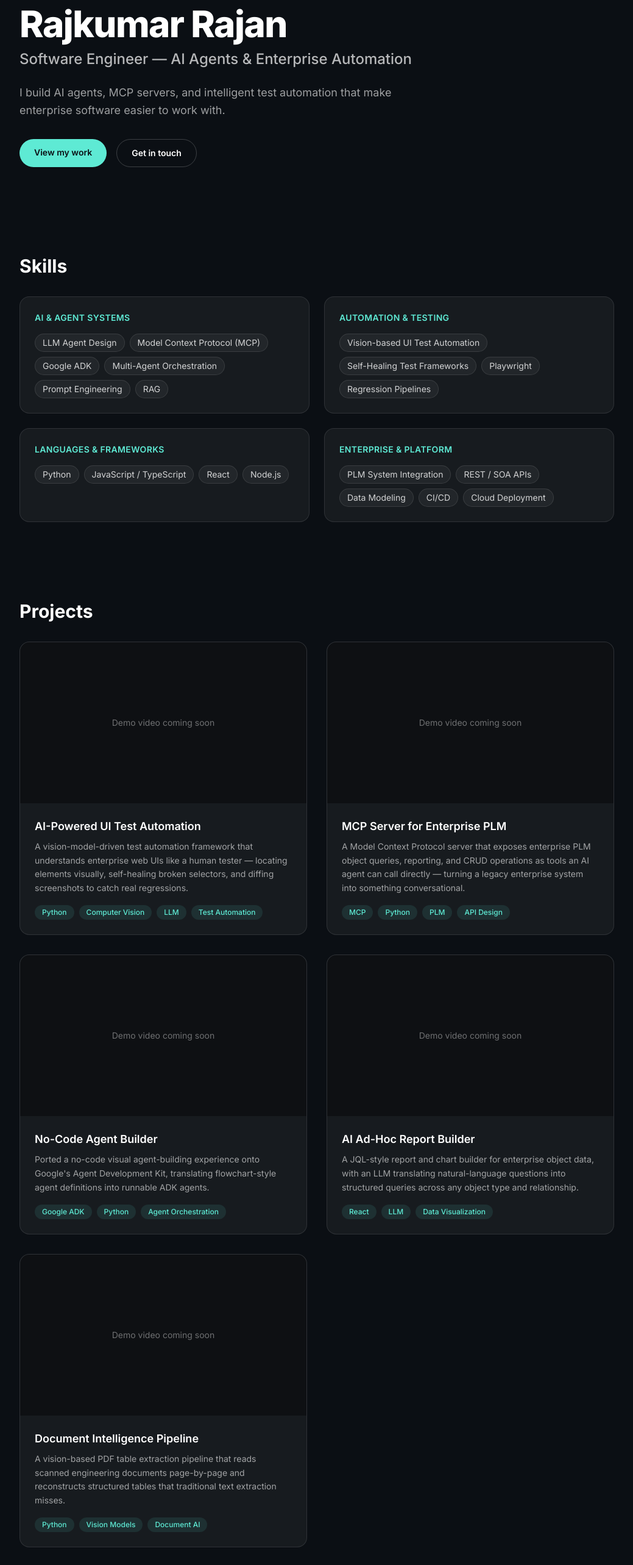
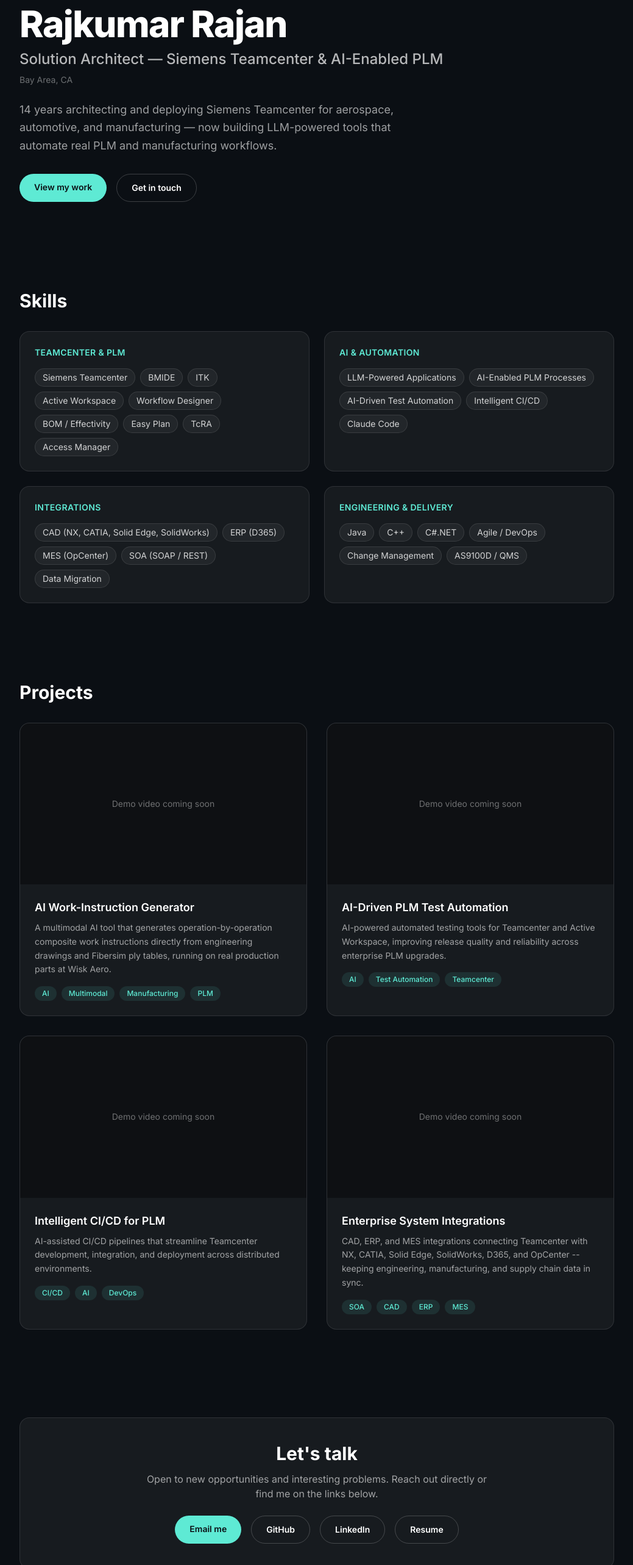
Before and after one commit to rajkumarsemailid-sudo/portfolio, a React (Vite) app: page / in a window 1280 px wide. Shown: the part 180-2746 px from the top of the page at 61% size, without its empty margins (120-1159 px from the left). Built offline with nearby package versions, Linux system fonts and the light colour scheme.

Commit message:
Add real profile content, skills, and resume download
Fills in actual name, title, location, LinkedIn, and skills from resume;
adds resume PDF as a downloadable link in the Contact section.

```diff
--- a/src/components/Contact.jsx
+++ b/src/components/Contact.jsx
@@ -38,6 +38,16 @@
               LinkedIn
             </a>
           )}
+          {profile.links.resume && (
+            <a
+              href={profile.links.resume}
+              target="_blank"
+              rel="noreferrer"
+              className="rounded-full border border-white/20 px-6 py-3 text-sm font-semibold text-white transition hover:border-accent hover:text-accent"
+            >
+              Resume
+            </a>
+          )}
         </div>
       </div>
       <footer className="mt-16 text-center text-xs text-white/30">
--- a/src/components/Hero.jsx
+++ b/src/components/Hero.jsx
@@ -12,6 +12,9 @@
       <h2 className="mt-3 text-xl font-medium text-white/70 sm:text-2xl">
         {profile.title}
       </h2>
+      {profile.location && (
+        <p className="mt-2 text-sm text-white/40">{profile.location}</p>
+      )}
       <p className="mt-6 max-w-2xl text-lg leading-relaxed text-white/60">
         {profile.tagline}
       </p>
--- a/src/data/content.js
+++ b/src/data/content.js
@@ -1,76 +1,70 @@
 export const profile = {
   name: 'Rajkumar Rajan',
-  title: 'Software Engineer — AI Agents & Enterprise Automation',
+  title: 'Solution Architect — Siemens Teamcenter & AI-Enabled PLM',
   tagline:
-    'I build AI agents, MCP servers, and intelligent test automation that make enterprise software easier to work with.',
-  location: '',
+    '14 years architecting and deploying Siemens Teamcenter for aerospace, automotive, and manufacturing — now building LLM-powered tools that automate real PLM and manufacturing workflows.',
+  location: 'Bay Area, CA',
   email: 'rajkumars.emailid@gmail.com',
   links: {
     github: 'https://github.com/rajkumarsemailid-sudo',
-    linkedin: '',
-    resume: '',
+    linkedin: 'https://linkedin.com/in/rajkumar-rajan-8233987b',
+    resume: `${import.meta.env.BASE_URL}Rajkumar_Rajan_Resume.pdf`,
   },
 }
 
 export const skillGroups = [
   {
-    title: 'AI & Agent Systems',
-    skills: ['LLM Agent Design', 'Model Context Protocol (MCP)', 'Google ADK', 'Multi-Agent Orchestration', 'Prompt Engineering', 'RAG'],
+    title: 'Teamcenter & PLM',
+    skills: ['Siemens Teamcenter', 'BMIDE', 'ITK', 'Active Workspace', 'Workflow Designer', 'BOM / Effectivity', 'Easy Plan', 'TcRA', 'Access Manager'],
   },
   {
-    title: 'Automation & Testing',
-    skills: ['Vision-based UI Test Automation', 'Self-Healing Test Frameworks', 'Playwright', 'Regression Pipelines'],
+    title: 'AI & Automation',
+    skills: ['LLM-Powered Applications', 'AI-Enabled PLM Processes', 'AI-Driven Test Automation', 'Intelligent CI/CD', 'Claude Code'],
   },
   {
-    title: 'Languages & Frameworks',
-    skills: ['Python', 'JavaScript / TypeScript', 'React', 'Node.js'],
+    title: 'Integrations',
+    skills: ['CAD (NX, CATIA, Solid Edge, SolidWorks)', 'ERP (D365)', 'MES (OpCenter)', 'SOA (SOAP / REST)', 'Data Migration'],
   },
   {
-    title: 'Enterprise & Platform',
-    skills: ['PLM System Integration', 'REST / SOA APIs', 'Data Modeling', 'CI/CD', 'Cloud Deployment'],
+    title: 'Engineering & Delivery',
+    skills: ['Java', 'C++', 'C#.NET', 'Agile / DevOps', 'Change Management', 'AS9100D / QMS'],
   },
 ]
 
 // Replace videoId with your real YouTube video IDs (unlisted is fine).
 // videoId: null renders a "demo coming soon" placeholder instead of an embed.
+// NOTE: confirm with your employer before recording/publishing any demo of
+// work-built tools -- several of these were built on the job.
 export const projects = [
   {
-    title: 'AI-Powered UI Test Automation',
+    title: 'AI Work-Instruction Generator',
     description:
-      'A vision-model-driven test automation framework that understands enterprise web UIs like a human tester — locating elements visually, self-healing broken selectors, and diffing screenshots to catch real regressions.',
-    tags: ['Python', 'Computer Vision', 'LLM', 'Test Automation'],
+      'A multimodal AI tool that generates operation-by-operation composite work instructions directly from engineering drawings and Fibersim ply tables, running on real production parts at Wisk Aero.',
+    tags: ['AI', 'Multimodal', 'Manufacturing', 'PLM'],
     videoId: null,
     links: {},
   },
   {
-    title: 'MCP Server for Enterprise PLM',
+    title: 'AI-Driven PLM Test Automation',
     description:
-      'A Model Context Protocol server that exposes enterprise PLM object queries, reporting, and CRUD operations as tools an AI agent can call directly — turning a legacy enterprise system into something conversational.',
-    tags: ['MCP', 'Python', 'PLM', 'API Design'],
+      'AI-powered automated testing tools for Teamcenter and Active Workspace, improving release quality and reliability across enterprise PLM upgrades.',
+    tags: ['AI', 'Test Automation', 'Teamcenter'],
     videoId: null,
     links: {},
   },
   {
-    title: 'No-Code Agent Builder',
+    title: 'Intelligent CI/CD for PLM',
     description:
-      'Ported a no-code visual agent-building experience onto Google\'s Agent Development Kit, translating flowchart-style agent definitions into runnable ADK agents.',
-    tags: ['Google ADK', 'Python', 'Agent Orchestration'],
+      'AI-assisted CI/CD pipelines that streamline Teamcenter development, integration, and deployment across distributed environments.',
+    tags: ['CI/CD', 'AI', 'DevOps'],
     videoId: null,
     links: {},
   },
   {
-    title: 'AI Ad-Hoc Report Builder',
+    title: 'Enterprise System Integrations',
     description:
-      'A JQL-style report and chart builder for enterprise object data, with an LLM translating natural-language questions into structured queries across any object type and relationship.',
-    tags: ['React', 'LLM', 'Data Visualization'],
-    videoId: null,
-    links: {},
-  },
-  {
-    title: 'Document Intelligence Pipeline',
-    description:
-      'A vision-based PDF table extraction pipeline that reads scanned engineering documents page-by-page and reconstructs structured tables that traditional text extraction misses.',
-    tags: ['Python', 'Vision Models', 'Document AI'],
+      'CAD, ERP, and MES integrations connecting Teamcenter with NX, CATIA, Solid Edge, SolidWorks, D365, and OpCenter -- keeping engineering, manufacturing, and supply chain data in sync.',
+    tags: ['SOA', 'CAD', 'ERP', 'MES'],
     videoId: null,
     links: {},
   },
```
Also changed, not shown: 1 other file (tests, documents, lock files or other folders).
